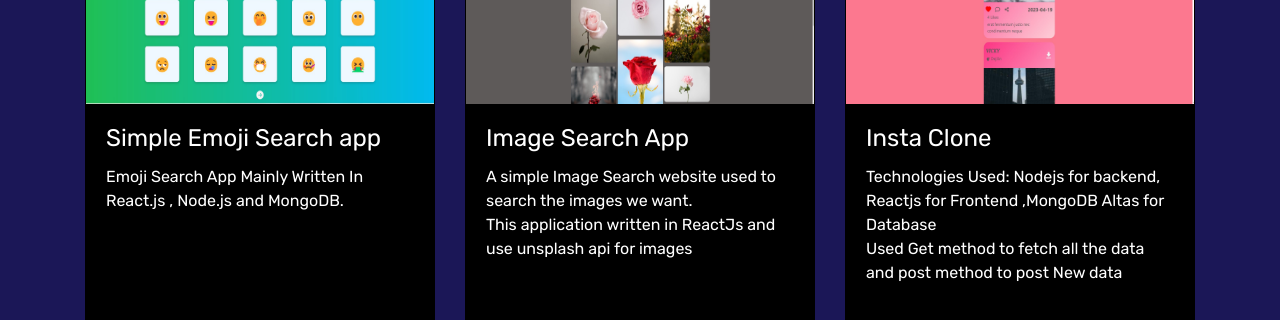
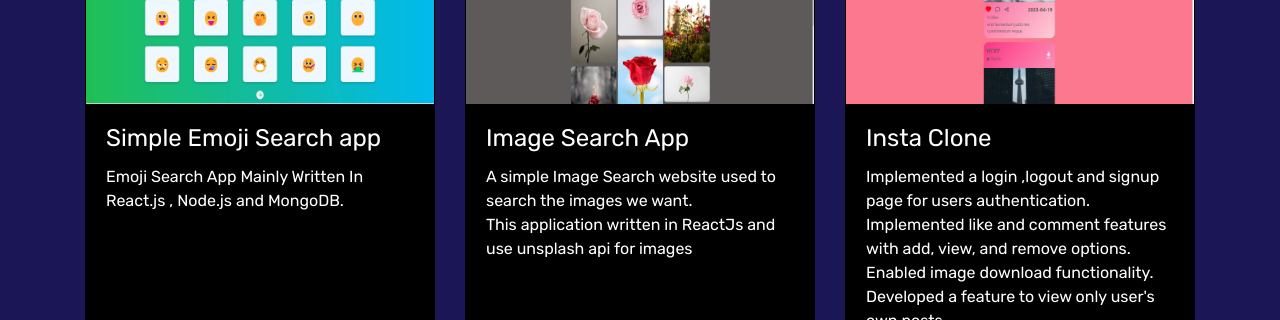
Before and after one commit to JenniferJoseph98/Portfolio, a plain HTML site: page index.html in a window 1280 px wide. Shown: the part 2330-2650 px from the top of the page. Drawn offline with nearby package versions, Linux system fonts and the light colour scheme; a script that the page names is missing.

Commit message:
insta clone url  changed

```diff
--- a/index.html
+++ b/index.html
@@ -264,17 +264,17 @@
                   </div>
                </div>
             </div></a>
-            <a class="navigatetovercel" href="https://insta-clone-frontend-ten.vercel.app/" target="_blank" >
+            <a class="navigatetovercel" href="https://insta-clone-front-end-beta.vercel.app" target="_blank" >
                <div class="col-lg-4 mb-4" >
                <div class="card card1">
                   <img class="card-img-top" src="./Images/Projects/instaclone.jpg" alt="">
                   <div class="card-body">
                      <h4 class="card-title">Insta Clone</h4>
                      <p class="card-text">
-                        Technologies Used: Nodejs for backend, Reactjs for Frontend ,MongoDB Altas for Database<br/>
-                        Used Get method to fetch all the data and post method to post New data
+                        Implemented a login ,logout and signup page for users authentication. <br/>
+                        Implemented like and comment features with add, view, and remove options. Enabled image download functionality. Developed a feature to view only user's own posts.
                      </p>
-                     <a href="https://github.com/JenniferJoseph98/insta-clone-frontend" add target="_blank"
+                     <a href="https://github.com/JenniferJoseph98/InstaCloneFrontEnd" add target="_blank"
                         class="btn btn-sm btn-outline-success bottom">
                         <svg xmlns="http://www.w3.org/2000/svg" width="16" height="16" fill="currentColor"
                            class="bi bi-github" viewBox="0 0 16 16">
```
